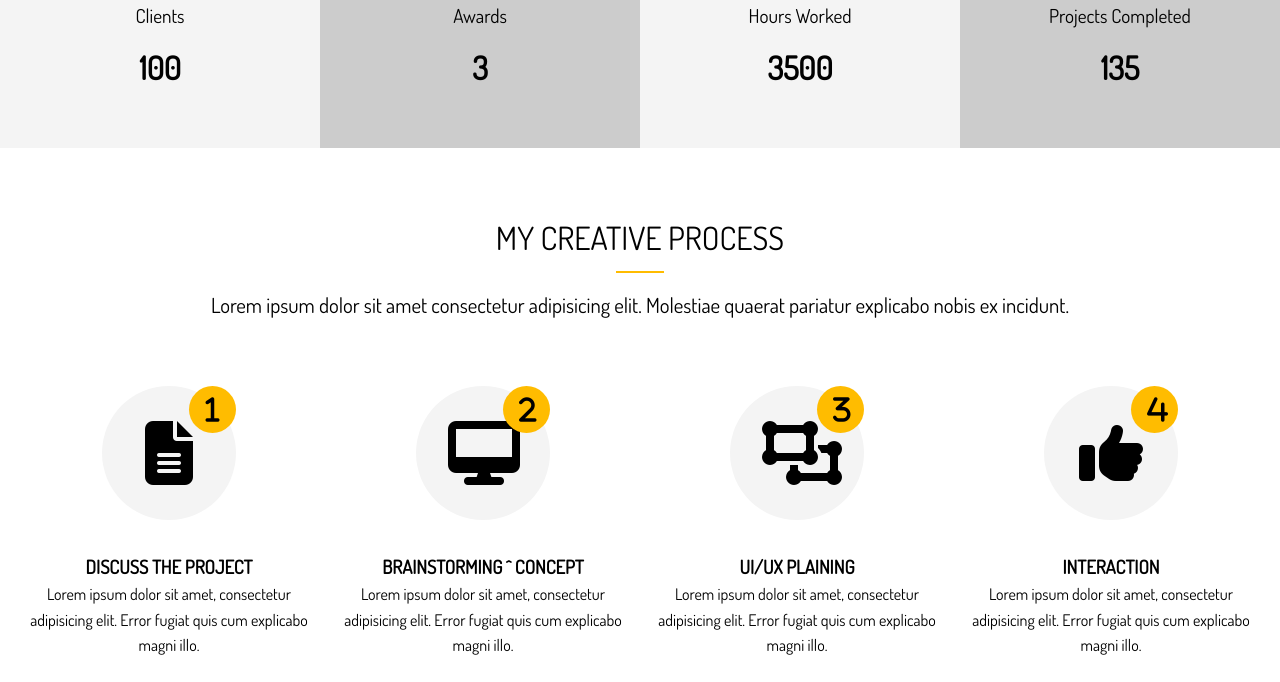
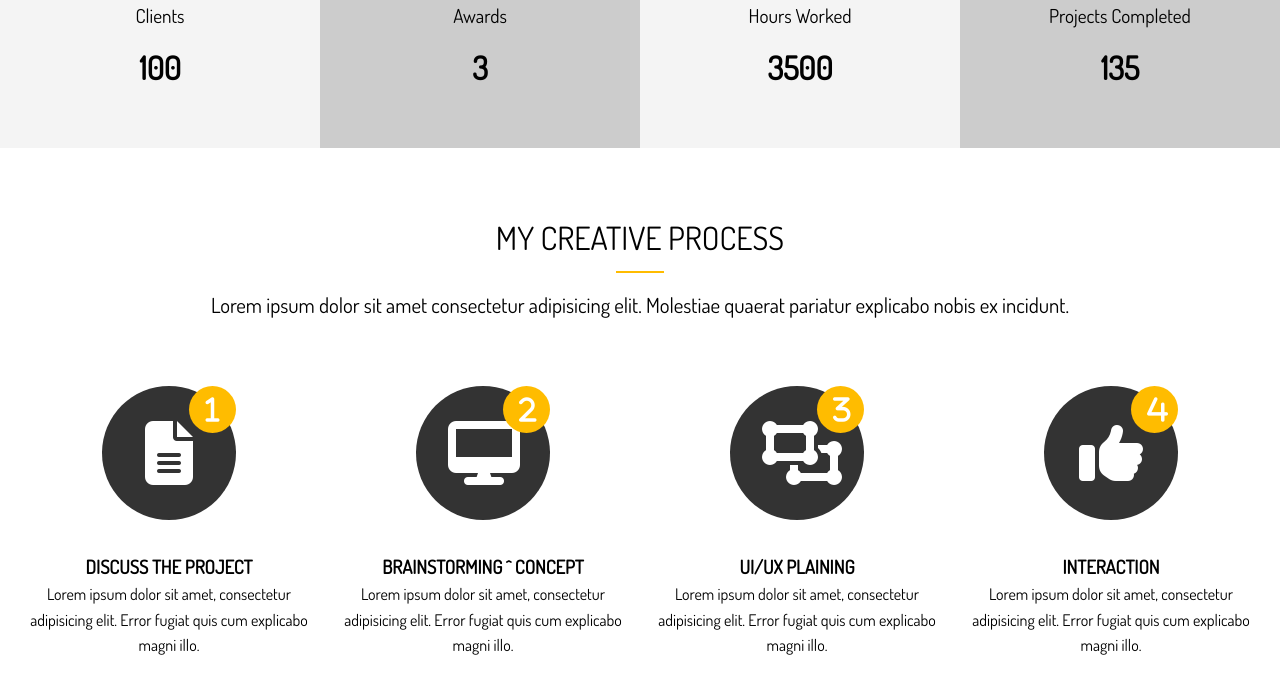
Before and after one commit to w3zeblamf/amfdev-project, a website: page dist/index.html in a window 1280 px wide. Shown: the part 1328-2010 px from the top of the page. Drawn offline with nearby package versions, Linux system fonts and the light colour scheme; files that its build step writes are made by us from their sources.

Commit message:
Step process color updated

```diff
--- a/scss/main.scss
+++ b/scss/main.scss
@@ -170,6 +170,7 @@ img {
 				right: 0;
 				font-size: 28px;
 				background: $main-color;
+				color: set-text-color($main-color);
 				border-radius: 50%;
 				height: 15px;
 				width: 15px;
@@ -181,8 +182,8 @@ img {
 			// Process icon
 			&-icon {
 				border-radius: 50%;
-				background: $light-color;
-				color: set-text-color($light-color);
+				background: $dark-color;
+				color: set-text-color($dark-color);
 				padding: 2rem;
 				width: 70px;
 				height: 70px;
@@ -199,6 +200,7 @@ img {
 
 					.process-step {
 						background: $dark-color;
+						color: set-text-color($dark-color)
 					}
 				}
 			}
```
